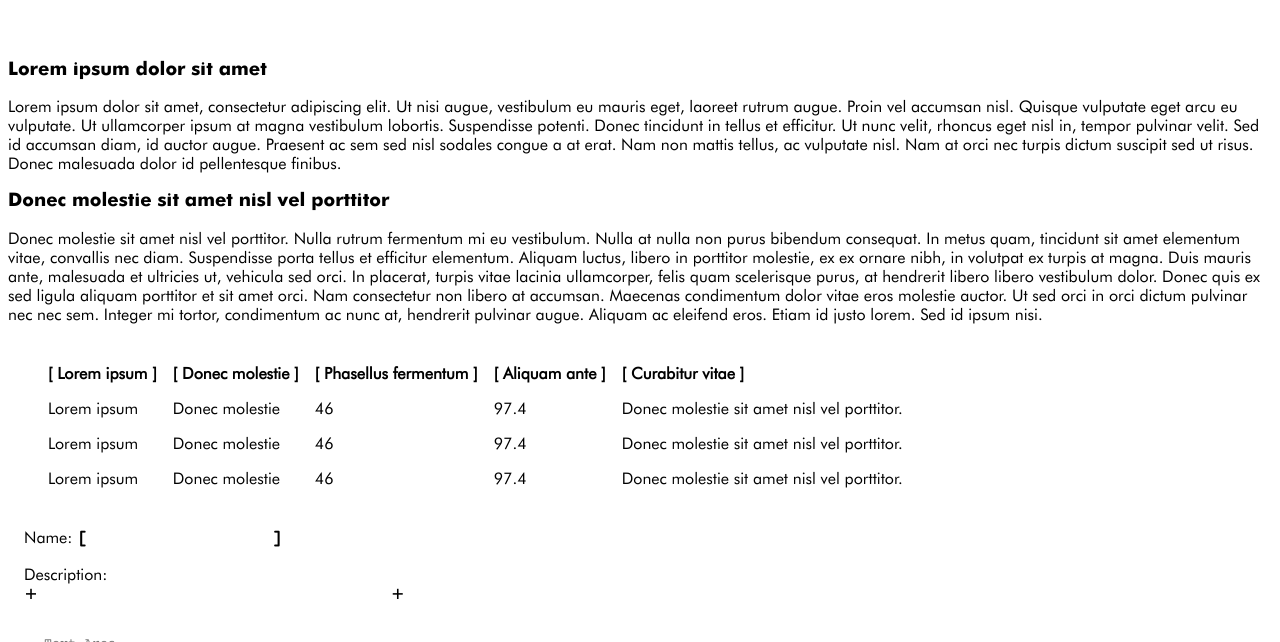
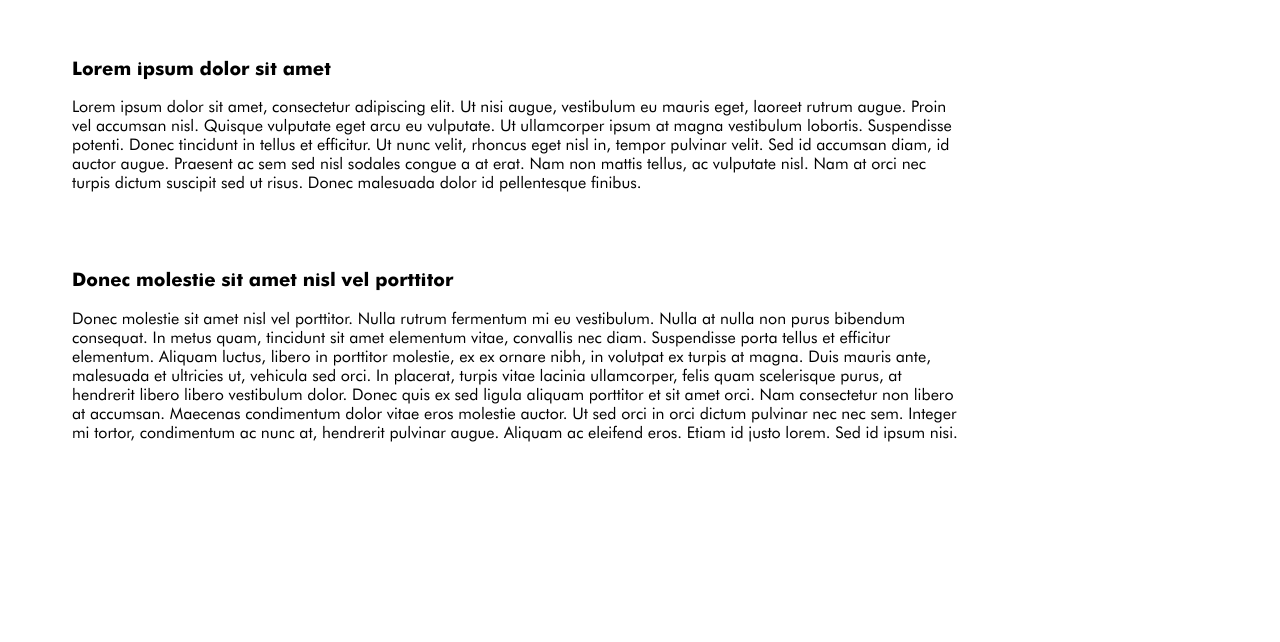
Before and after one commit to M-Derbyshire/WebDesignConcepts, a plain HTML site: page type_only/index.html in a window 1280 px wide. Shown: the part 766-1408 px from the top of the page. Drawn offline with Linux system fonts and the light colour scheme.

Commit message:
type-only - added an 'informationArea' div around the paragraph sections, then added margins/sizing

```diff
--- a/type_only/index.html
+++ b/type_only/index.html
@@ -26,6 +26,7 @@
 		</header>
 
 		<main>
+			<div id="informationArea">
 				<section>
 					<h3>Lorem ipsum dolor sit amet</h3>
 					<p>
@@ -54,6 +55,7 @@
 						lorem. Sed id ipsum nisi.
 					</p>
 				</section>
+			</div>
 
 
 			<table>
--- a/type_only/styles/position.css
+++ b/type_only/styles/position.css
@@ -3,3 +3,14 @@ header {
 	min-height: 20vh;
 	padding: 30vh 0 50vh 2em ;
 }
+
+/* Section elements */
+#informationArea {
+	margin-bottom: 35vh;
+}
+
+section {
+	margin-left: 5vw;
+	margin-bottom: 10vh;
+	width: 70vw;
+}
```
Lines whose indentation alone changed are shown as unchanged.
